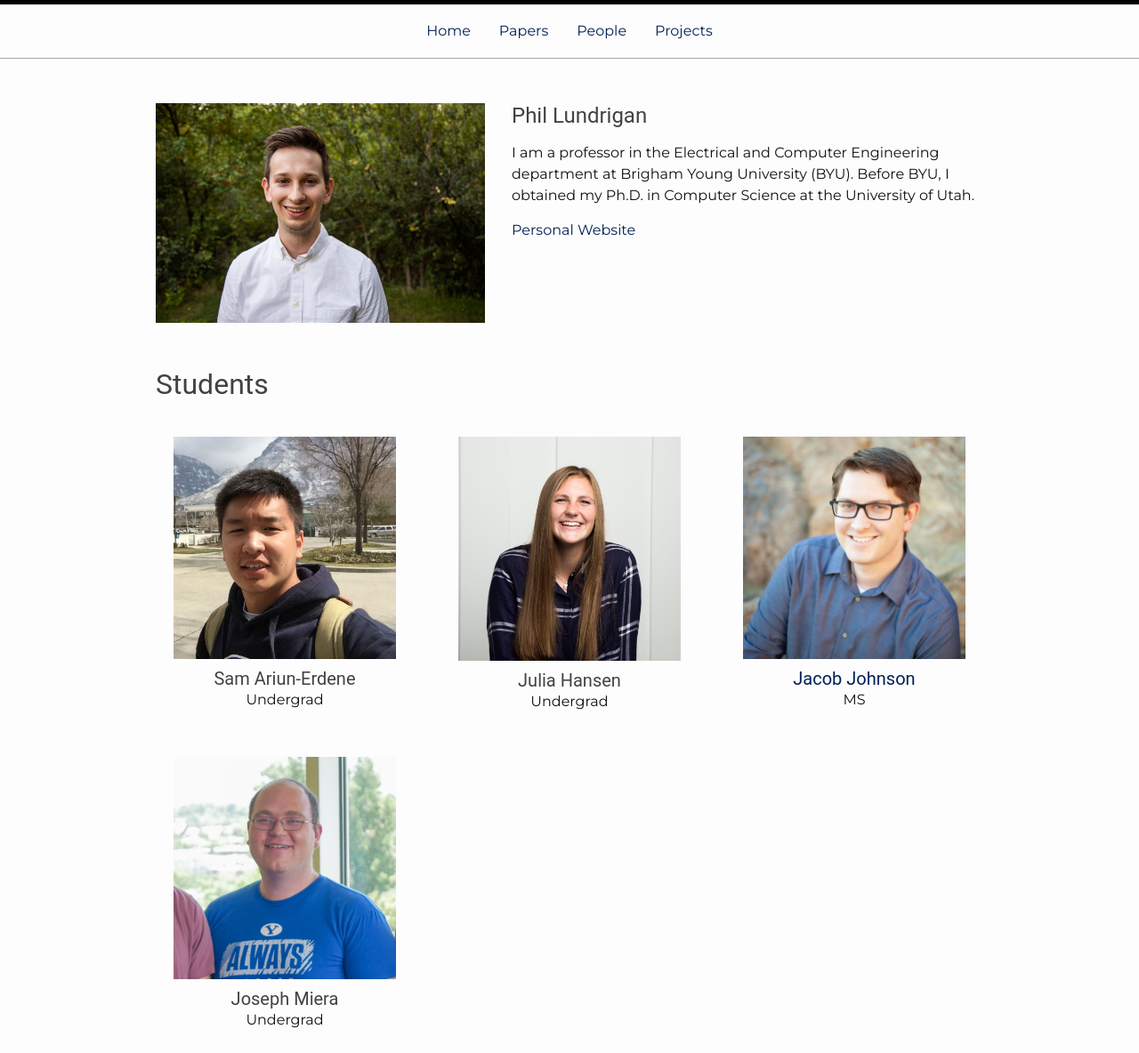
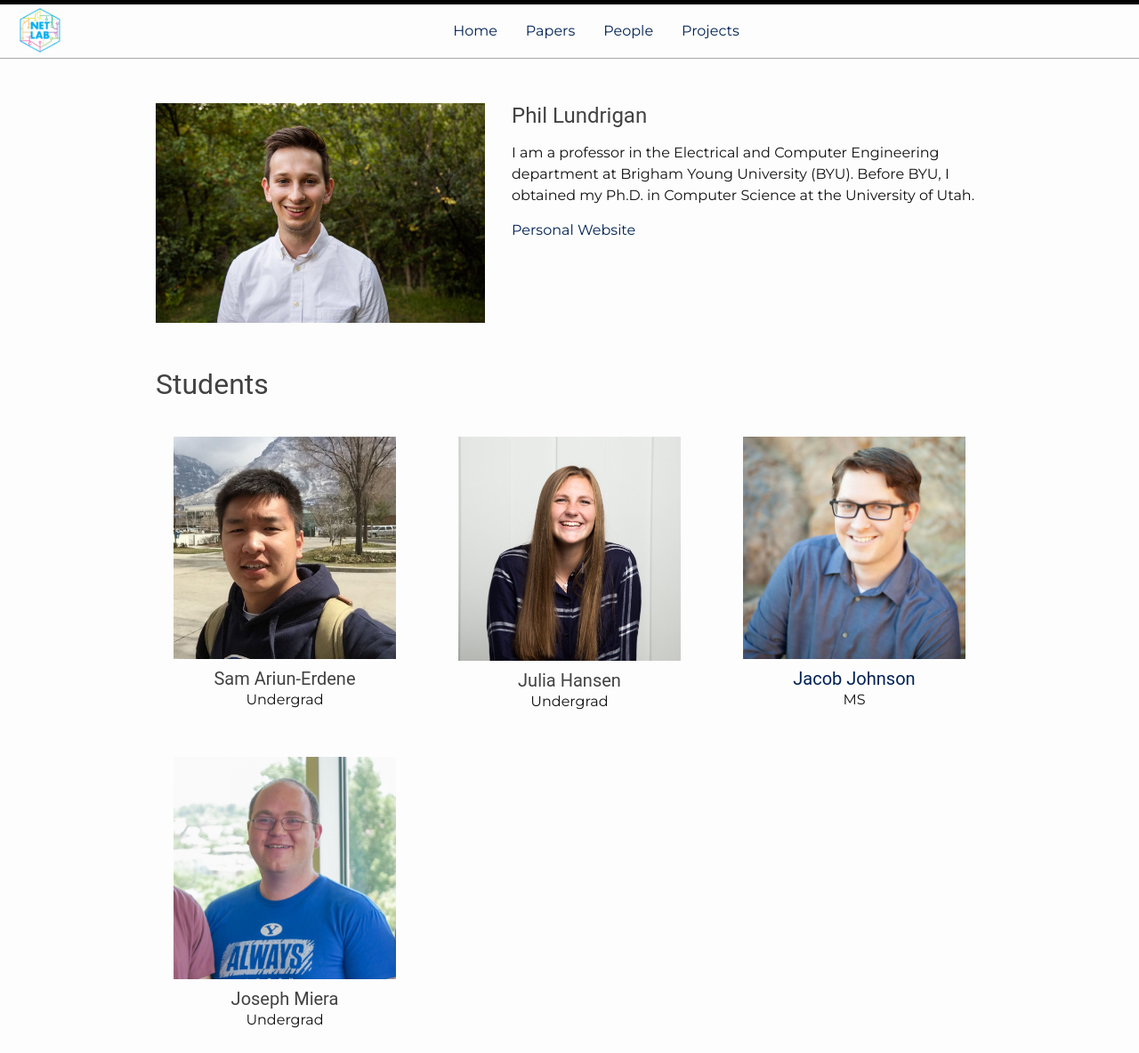
Before and after one commit to NET-BYU/NET-BYU.github.io, a Jekyll site: the page built from pages/people.html, in a window 1280 px wide. Shown: the whole page at 89% size. Built offline with Jekyll 4.4.1, drawn with Linux system fonts in a browser that asks for light colours; nearby versions of some CDN libraries.

Commit message:
Add logo to nav

```diff
--- a/_includes/nav.html
+++ b/_includes/nav.html
@@ -1,10 +1,16 @@
 <header class="site-header">
-  <nav class="nav justify-content-center">
+  <nav>
+    <div class="logo">
+        <img class="logo img-fluid" src="/images/NET Lab Logo@3x.png">
+    </div>
+
+    <ul class="nav justify-content-center">
         <a class="nav-link" href="/">Home</a>
         {% for my_page in site.pages %}
           {% if my_page.title %}
           <a class="nav-link" href="{{ my_page.url | prepend: site.baseurl }}">{{ my_page.title }}</a>
           {% endif %}
         {% endfor %}
+    </ul>
   </nav>
 </header>
--- a/_sass/_nav.scss
+++ b/_sass/_nav.scss
@@ -3,3 +3,11 @@
     margin-bottom: 50px;
     font-family: 'Montserrat', sans-serif;
 }
+
+
+.logo {
+    width: 50px;
+    float: left;
+    margin-left: 10px;
+    margin-top: -3px;
+}
```
Also changed, not shown: images/NET Lab Logo@3x.png (added). Lines whose indentation alone changed are shown as unchanged.
